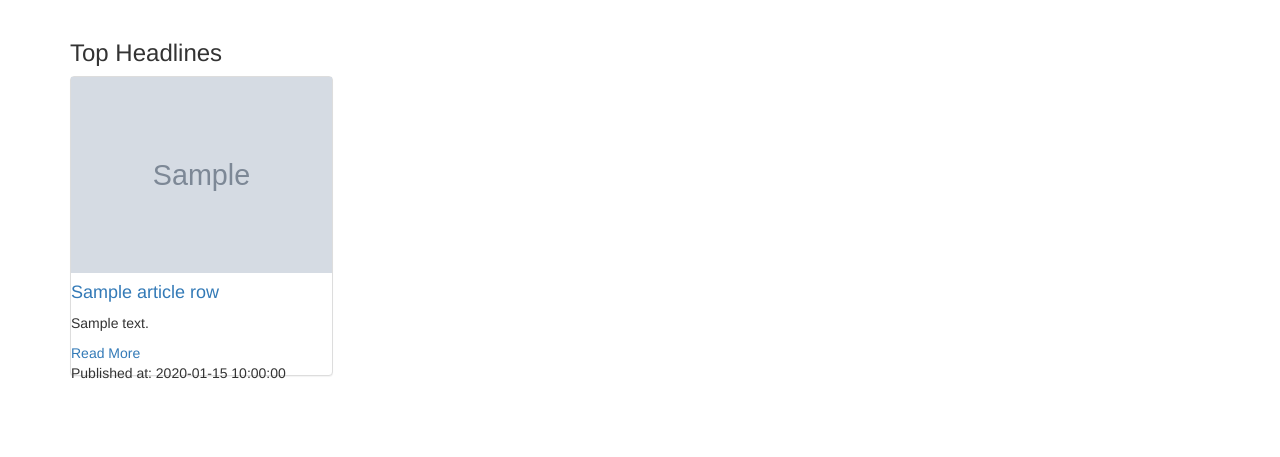
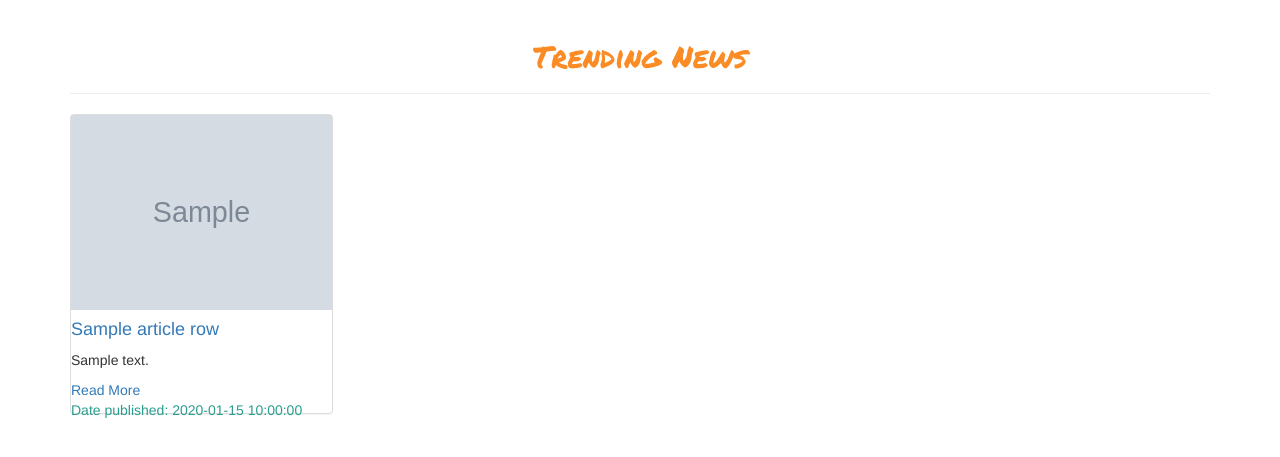
Before and after one commit to ndanu-josy/News-API, a Flask app: template app/templates/articles.html in a window 1280 px wide. Shown: the part 52-509 px from the top of the page. Run offline with Flask 2, Linux system fonts and the light colour scheme; the template is opened without the code that fills it: most values are stand-ins (such as "Sample title", 1, 10 or a date in 2020); grey boxes marked "Sample" are stand-in pictures; some libraries are stand-ins or nearby versions.

Commit message:
Edit articles layout

```diff
--- a/app/templates/articles.html
+++ b/app/templates/articles.html
@@ -1,15 +1,19 @@
 {% extends 'base.html'%}
 {% block content%}
 <div class="container">
+	<link rel="preconnect" href="https://fonts.gstatic.com">
+	<link href="https://fonts.googleapis.com/css2?family=Permanent+Marker&display=swap" rel="stylesheet">
 
-	<h3> Top Headlines</h3>
+
+	<h2 style="color: #fb8b24; font-family: 'Permanent Marker', cursive;" class="text-center">Trending News</h2>
+	<hr>
 	{% for article_row in articles | batch(4)%}
 
 	<div class="row">
 
 		{% for article in article_row %}
 
-		<div class="col-md-3">
+		<div class="col-md-3 mb-3">
 			<div class="panel panel-default" style="height:300px">
 				<a href="{{article.url}}" target="_blank">
 					<img src="{{article.image}}" alt="{{article.title}}" class="img-responsive" styles="height:30px">
@@ -22,7 +26,7 @@
 
 				</div>
 				<div class="footer">
-					Published at: {{article.date}}
+					<p style="color: #2a9d8f; ">Date published: {{article.date}}</p>
 
 
 				</div>
```
